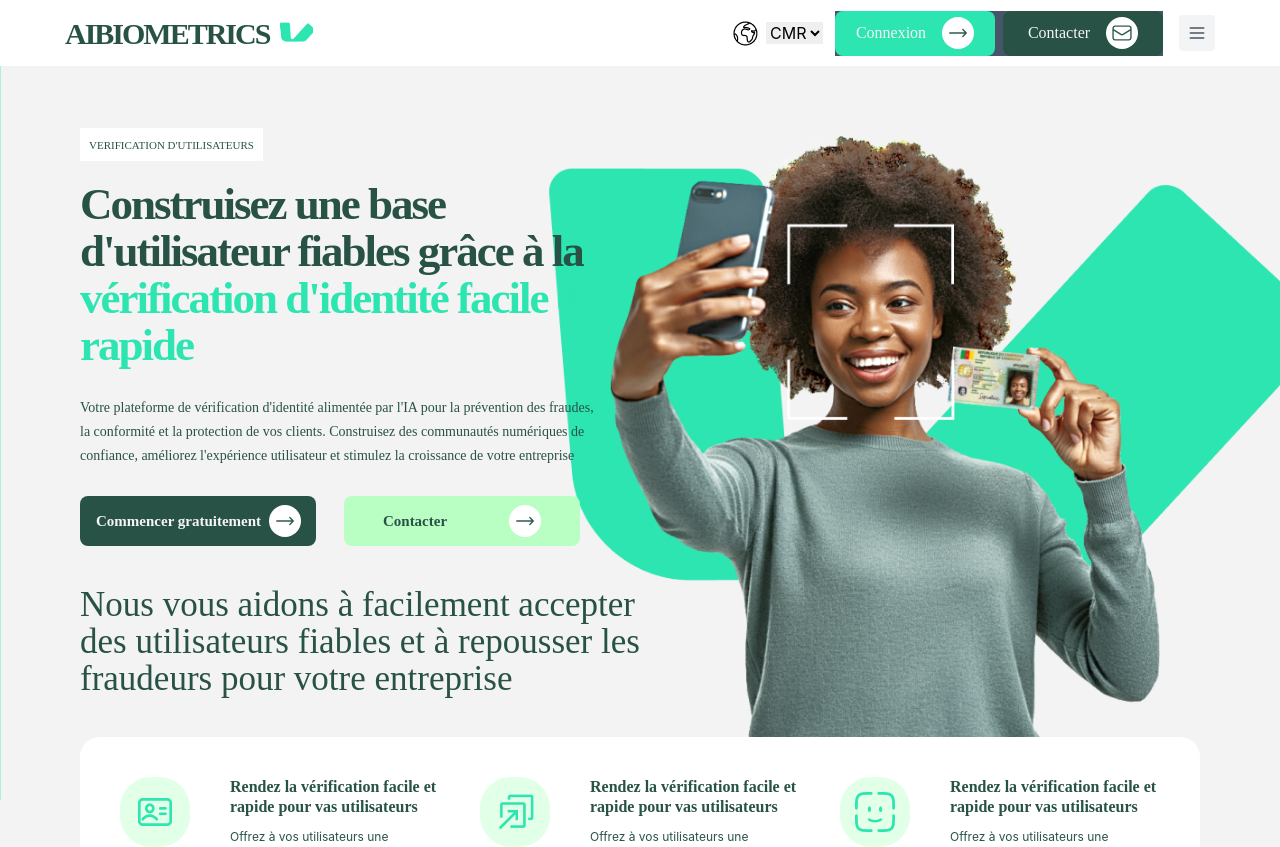
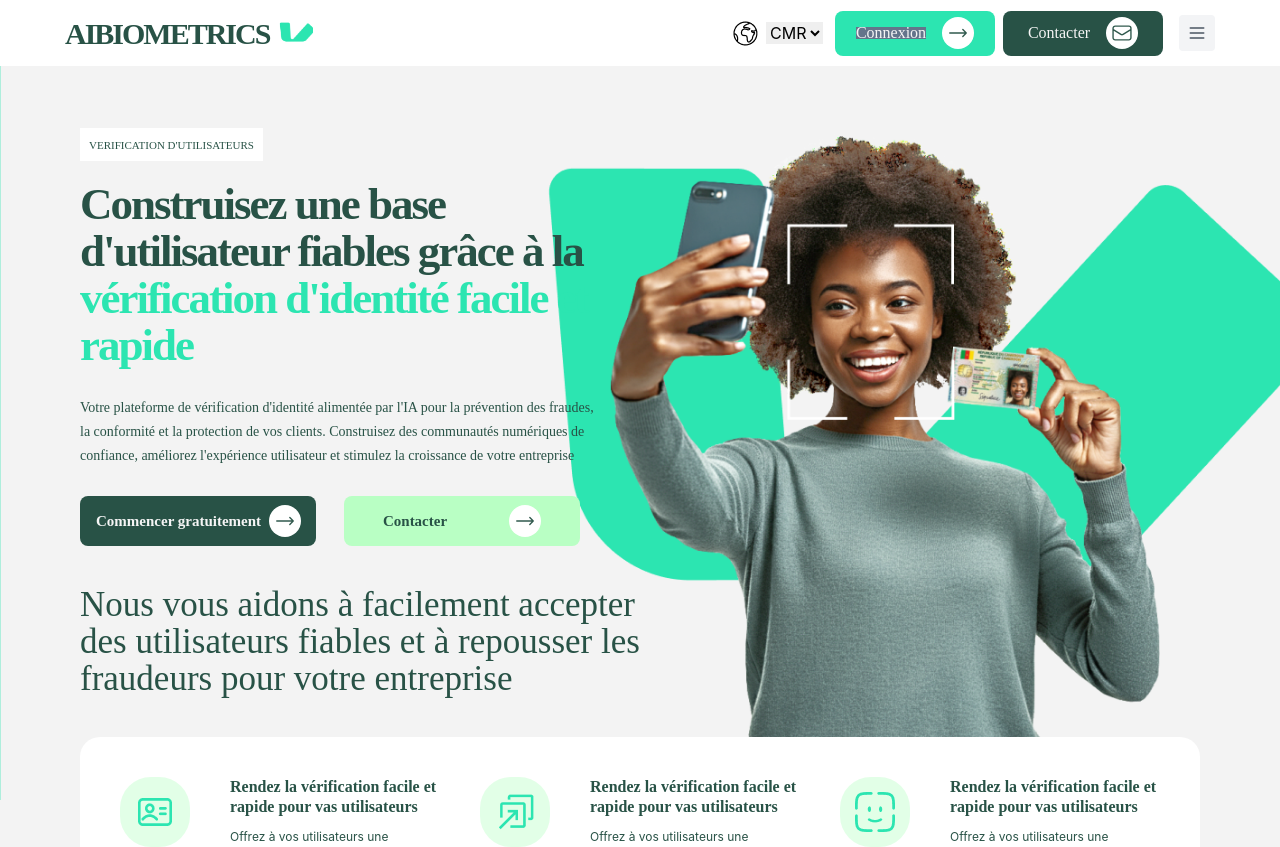
Before and after one commit to chrisvaldes/sekure, a React (Create React App) app: page / in a window 1280 px wide. Shown: the top 847 px of the page. Built offline with nearby package versions, Linux system fonts and the light colour scheme; a web font is replaced by a local one.

Commit message:
Accueil.v1.1

```diff
--- a/src/Components/NavBar.jsx
+++ b/src/Components/NavBar.jsx
@@ -158,9 +158,9 @@ export default function NavBar() {
                       </select>
                     </div>
 
-                    <div className="flex items-center justify-center bg-slate-600 gap-x-2">
-                      <Link to='/' className="btn-nav-text  flex items-center justify-center bg-green-color btn-nav" href="#">
-                        <span>Connexion</span>
+                    <div className="flex items-center justify-center gap-x-2">
+                      <Link to='/' className="btn-nav-text  flex items-center justify-center bg-green-color btn-nav">
+                        <span className="bg-slate-500">Connexion</span>
                         <div className='ml-2'>
                           <div className='btn-icon-circle  flex items-center'>
                             <svg xmlns="http://www.w3.org/2000/svg" fill="none" viewBox="0 0 24 24" strokeWidth={1.5} stroke="currentColor" className="size-6">
@@ -169,7 +169,7 @@ export default function NavBar() {
                           </div>
                         </div>
                       </Link>
-                      <Link to="/" className="btn-nav-text flex items-center justify-center bg-green-deep btn-nav" href="#">
+                      <Link to="/" className="btn-nav-text flex items-center justify-center bg-green-deep btn-nav">
                         <span>Contacter</span>
                         <Message />
                       </Link>
```
